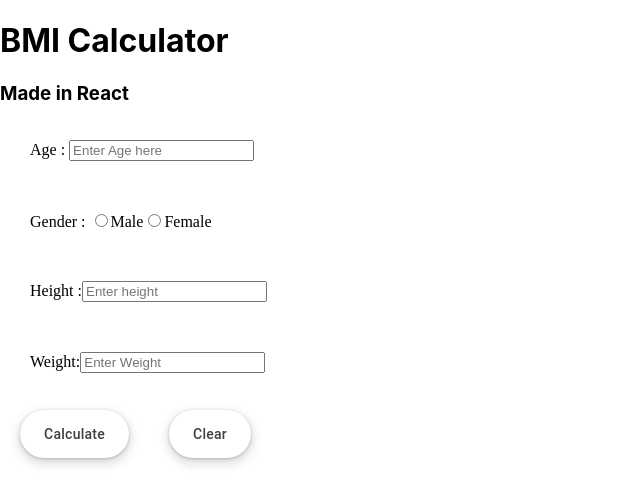
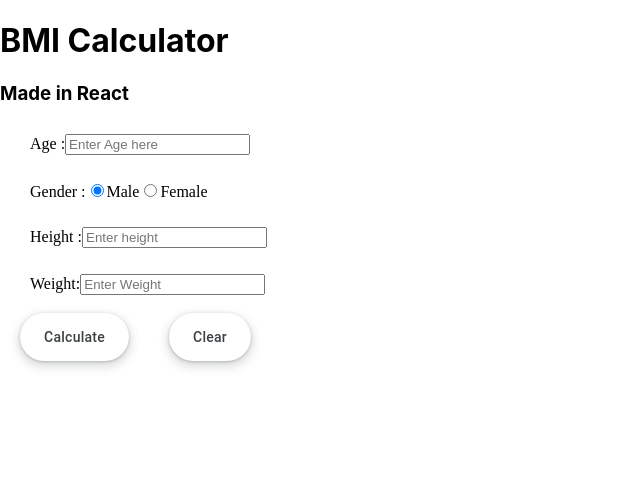
Before and after one commit to abhishek-chaudhary1810/BMI_calculator_React, a React (Create React App) app: page / in a window 1280 px wide. Shown: the top 504 px of the page, without its empty margins (0-640 px from the left). Built offline with nearby package versions, Linux system fonts and the light colour scheme.

Commit message:
Calculation In Progress

```diff
--- a/src/App.js
+++ b/src/App.js
@@ -1,30 +1,56 @@
 import "./form.css";
+import { useState } from "react";
+function Calculate(){
+
+}
 function CalculateButton() {
-  return <button className="Button">Calculate</button>;
+  return (
+    <button className="Button" onClick={() => Calculate()}>
+      Calculate
+    </button>
+  );
 }
 function ClearButton() {
   return <button className="Button">Clear</button>;
+
 }
 function InputForm() {
   return (
     <div>
       <div className="Form_Link">
-      <label>Age : </label>
-      <input type="number" placeholder="Enter Age here"/>
-    </div>
+        <label>
+          Age :
+          <input type="number" name="age" placeholder="Enter Age here" />
+        </label>
+      </div>
       <div className="Form_Link">
-        <label>Gender : </label>
-      <input type="radio" name="gender" value="male"/>Male
-      <input type="radio" name="gender" value="female"/>Female
-    </div>
+        <label>
+          Gender :
+          <input
+            type="radio"
+            name="gender"
+            value="male"
+            defaultChecked={true}
+          />
+          Male
+        </label>
+        <label>
+          <input type="radio" name="gender" value="female" />
+          Female
+        </label>
+      </div>
       <div className="Form_Link">
-      <label>Height :</label>
-      <input type="number" placeholder="Enter height"/>
+        <label>
+          Height :
+          <input type="number" name="Height" placeholder="Enter height" />
+        </label>
       </div>
-     <div className="Form_Link">
-      <label> Weight:</label>
-      <input type="number" placeholder="Enter Weight"/>
-    </div>
+      <div className="Form_Link">
+        <label>
+          Weight:
+          <input type="number" name="Weight" placeholder="Enter Weight" />
+        </label>
+      </div>
     </div>
   );
 }
@@ -39,8 +65,8 @@ function CalculateBmi() {
     </>
   );
 }
-
 function App() {
+  const [formvalue,setFormValue]=useState();
   return (
     <>
       <CalculateBmi />
--- a/src/form.css
+++ b/src/form.css
@@ -1,6 +1,6 @@
 .Form_Link{
-  padding: 15px 10px 15px 10px;
-  margin: 20px 20px 20px 20px;
+  padding: 10px 10px 10px 10px;
+  margin: 6px 20px 6px 20px;
   font-family: 'Times New Roman', Times, serif;
   text-align: left;
 }
```
Also changed, not shown: bmi_calculator/README.md (deleted).
